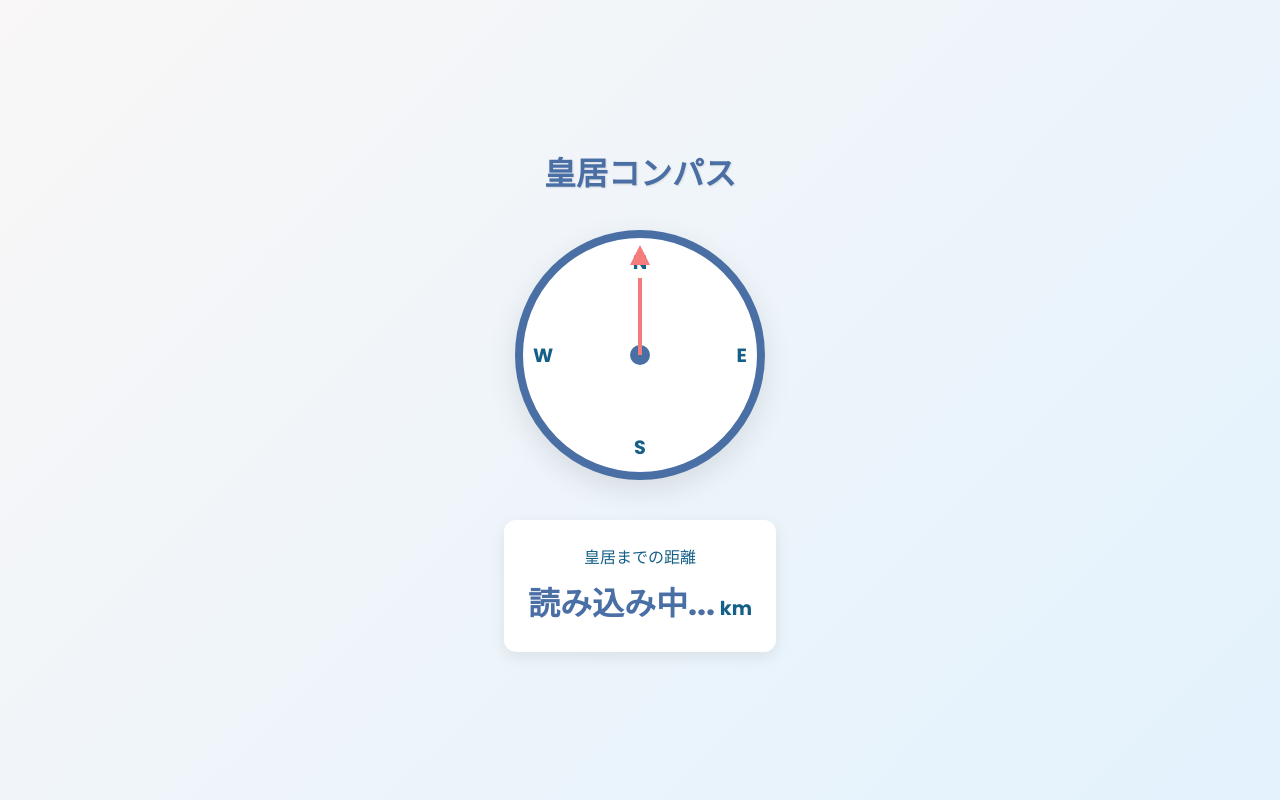
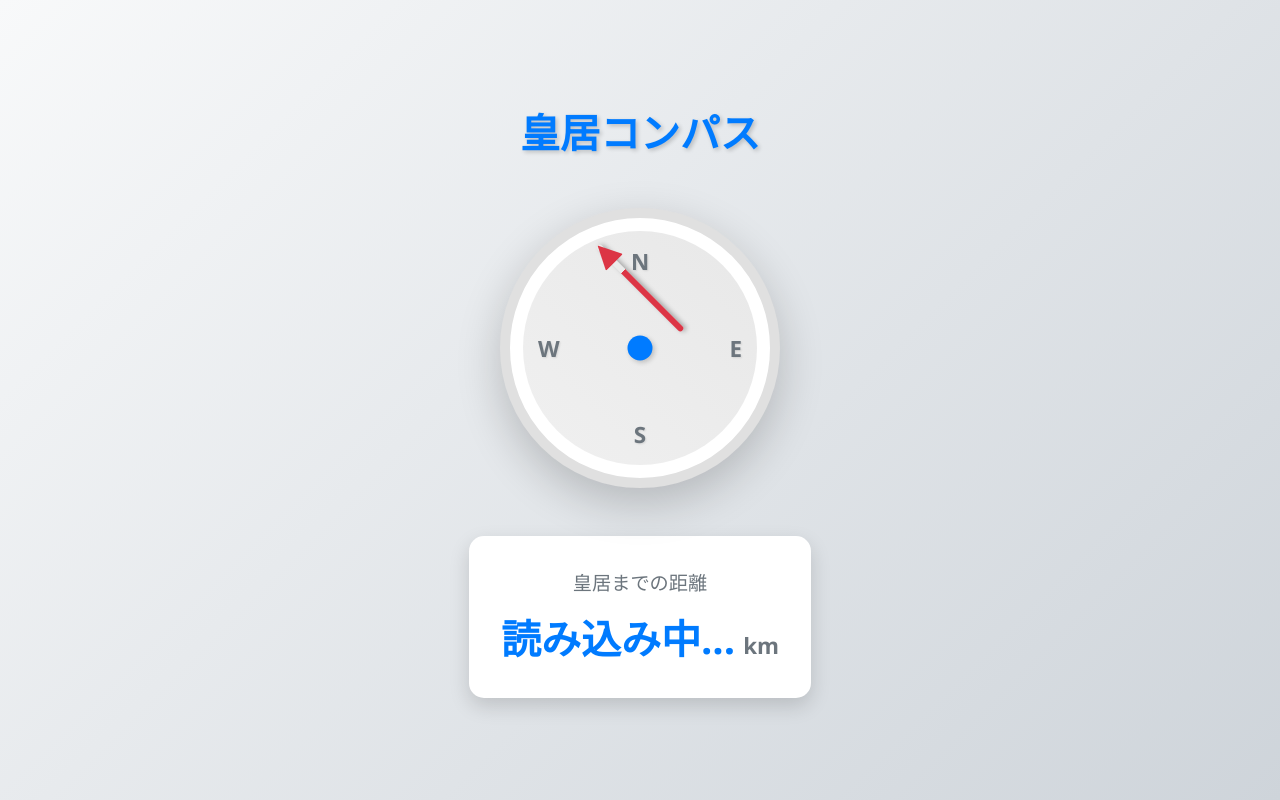
Before and after one commit to dgc3141/royal_beacon, a React (Create React App) app: page / in a window 1280 px wide. Built offline with nearby package versions, Linux system fonts and the light colour scheme; no server answers.

Commit message:
Modernize UI

```diff
--- a/src/App.css
+++ b/src/App.css
@@ -1,15 +1,19 @@
 :root {
-  --primary-color: #4a6fa5;
-  --secondary-color: #166088;
-  --accent-color: #f47c7c;
-  --background-color: #f9f7f7;
-  --text-color: #112d4e;
+  --primary-color: #007bff; /* より鮮やかな青 */
+  --secondary-color: #6c757d; /* 落ち着いたグレー */
+  --accent-color: #ffc107; /* 明るい黄色 */
+  --background-color: #f8f9fa; /* 明るいグレー */
+  --text-color: #343a40; /* 濃いグレー */
+  --compass-bg: #fff; /* コンパスの背景色 */
+  --compass-border: #e0e0e0; /* コンパスのボーダー色 */
+  --arrow-color: #dc3545; /* 矢印の色 */
 }
 
 body {
-  background: linear-gradient(135deg, var(--background-color), #e3f2fd);
+  background: linear-gradient(135deg, var(--background-color), #ced4da);
   color: var(--text-color);
   min-height: 100vh;
+  font-family: 'Segoe UI', Tahoma, Geneva, Verdana, sans-serif; /* モダンなフォント */
 }
 
 .container {
@@ -23,28 +27,29 @@ body {
 }
 
 .app-title {
-  font-size: 2rem;
+  font-size: 2.5rem; /* 大きめのフォントサイズ */
   font-weight: 700;
-  margin-bottom: 2rem;
+  margin-bottom: 3rem; /* 余白を増やす */
   color: var(--primary-color);
   text-align: center;
-  text-shadow: 1px 1px 2px rgba(0, 0, 0, 0.1);
+  text-shadow: 2px 2px 4px rgba(0, 0, 0, 0.2); /* 影を濃く */
 }
 
 .compass-container {
   position: relative;
-  margin-bottom: 2.5rem;
+  margin-bottom: 3rem; /* 余白を増やす */
 }
 
 .compass {
-  width: 250px;
-  height: 250px;
+  width: 280px; /* 大きくする */
+  height: 280px; /* 大きくする */
   border-radius: 50%;
-  background: white;
+  background: var(--compass-bg);
   position: relative;
-  box-shadow: 0 10px 30px rgba(0, 0, 0, 0.1);
-  border: 8px solid var(--primary-color);
-  transition: transform 0.5s ease-out;
+  box-shadow: 0 15px 45px rgba(0, 0, 0, 0.2); /* 影を濃く */
+  border: 10px solid var(--compass-border); /* ボーダーを太く */
+  transition: transform 0.6s cubic-bezier(0.175, 0.885, 0.32, 1.275); /* より滑らかなアニメーション */
+  overflow: hidden; /* はみ出す部分を隠す */
 }
 
 .compass-face {
@@ -61,38 +66,40 @@ body {
 
 .compass-rose {
   position: absolute;
-  width: 100%;
-  height: 100%;
+  width: 90%; /* 少し小さく */
+  height: 90%; /* 少し小さく */
   border-radius: 50%;
+  background: linear-gradient(45deg, #f0f0f0, #e8e8e8); /* グラデーション */
 }
 
 .direction {
   position: absolute;
   font-weight: bold;
-  font-size: 1.2rem;
+  font-size: 1.4rem; /* 大きくする */
   color: var(--secondary-color);
+  text-shadow: 1px 1px 2px rgba(0, 0, 0, 0.1);
 }
 
 .direction.north {
-  top: 10px;
+  top: 15px; /* 位置調整 */
   left: 50%;
   transform: translateX(-50%);
 }
 
 .direction.east {
-  right: 10px;
+  right: 15px; /* 位置調整 */
   top: 50%;
   transform: translateY(-50%);
 }
 
 .direction.south {
-  bottom: 10px;
+  bottom: 15px; /* 位置調整 */
   left: 50%;
   transform: translateX(-50%);
 }
 
 .direction.west {
-  left: 10px;
+  left: 15px; /* 位置調整 */
   top: 50%;
   transform: translateY(-50%);
 }
@@ -101,11 +108,13 @@ body {
     position: absolute;
     top: 50%;
     left: 50%;
-  transform: translate(-50%, -100%);
-  width: 4px;
-  height: 110px;
-  background: linear-gradient(to top, var(--accent-color), var(--accent-color) 70%, transparent 70%, transparent);
+    transform: translate(-50%, -100%) rotate(-45deg); /* 初期角度を調整 */
+    width: 6px;
+    height: 120px;
+    background: linear-gradient(to top, var(--arrow-color), var(--arrow-color) 70%, transparent 70%, transparent);
     z-index: 10;
+    border-radius: 3px; /* 角を丸く */
+    box-shadow: 2px 2px 5px rgba(0,0,0,0.3); /* 影を追加 */
 }
 
 .arrow::before {
@@ -116,9 +125,10 @@ body {
     transform: translateX(-50%);
     width: 0;
     height: 0;
-  border-left: 10px solid transparent;
-  border-right: 10px solid transparent;
-  border-bottom: 20px solid var(--accent-color);
+    border-left: 12px solid transparent;
+    border-right: 12px solid transparent;
+    border-bottom: 24px solid var(--arrow-color); /* 大きく */
+    border-radius: 2px;
 }
 
 .center-dot {
@@ -126,51 +136,55 @@ body {
   top: 50%;
   left: 50%;
   transform: translate(-50%, -50%);
-  width: 20px;
-  height: 20px;
+  width: 25px; /* 大きくする */
+  height: 25px; /* 大きくする */
   background-color: var(--primary-color);
   border-radius: 50%;
   z-index: 5;
+  box-shadow: 2px 2px 5px rgba(0, 0, 0, 0.2); /* 影を追加 */
 }
 
 .distance-card {
   background: white;
-  padding: 1.5rem;
-  border-radius: 12px;
-  box-shadow: 0 5px 15px rgba(0, 0, 0, 0.08);
+  padding: 2rem; /* 余白を増やす */
+  border-radius: 15px; /* 角を丸く */
+  box-shadow: 0 8px 20px rgba(0, 0, 0, 0.15); /* 影を濃く */
   text-align: center;
-  min-width: 250px;
+  min-width: 280px; /* 大きくする */
 }
 
 .distance-label {
-  font-size: 1rem;
+  font-size: 1.2rem; /* 大きくする */
   color: var(--secondary-color);
-  margin-bottom: 0.5rem;
+  margin-bottom: 0.8rem; /* 余白を増やす */
 }
 
 .distance {
-  font-size: 2rem;
+  font-size: 2.5rem; /* 大きくする */
   font-weight: bold;
   color: var(--primary-color);
 }
 
 .distance-unit {
-  font-size: 1.2rem;
+  font-size: 1.4rem; /* 大きくする */
   color: var(--secondary-color);
-  margin-left: 0.3rem;
+  margin-left: 0.5rem; /* 余白を増やす */
 }
 
 @media (max-width: 480px) {
   .compass {
-    width: 200px;
-    height: 200px;
+    width: 220px; /* 小さくする */
+    height: 220px; /* 小さくする */
   }
 
   .app-title {
-    font-size: 1.5rem;
+    font-size: 1.8rem; /* 小さくする */
   }
 
   .distance {
-    font-size: 1.5rem;
+    font-size: 1.8rem; /* 小さくする */
+  }
+    .arrow {
+        height: 90px;
     }
 }
--- a/src/App.tsx
+++ b/src/App.tsx
@@ -17,6 +17,7 @@ const App: React.FC = () => {
       };
       setDistance(calculateDistance(currentLatLng, imperialPalaceLatLng));
       setBearing(calculateBearing(currentLatLng, imperialPalaceLatLng));
+      console.log("bearing:", calculateBearing(currentLatLng, imperialPalaceLatLng)); // デバッグログ
     };
 
     const errorCallback = (error: GeolocationPositionError) => {
@@ -28,6 +29,7 @@ const App: React.FC = () => {
 
   useEffect(() => {
     const handleOrientation = (event: DeviceOrientationEvent) => {
+      console.log("deviceOrientation (alpha):", event.alpha); // デバッグログ
       setDeviceOrientation(event.alpha ?? 0);
     };
 
@@ -39,6 +41,7 @@ const App: React.FC = () => {
   useEffect(() => {
     if (compassRef.current && bearing !== null) {
       const rotation = deviceOrientation + bearing;
+      console.log("rotation:", rotation); // デバッグログ
       compassRef.current.style.transform = `rotate(${rotation}deg)`;
     }
   }, [deviceOrientation, bearing]);
```
Lines whose indentation alone changed are shown as unchanged.
